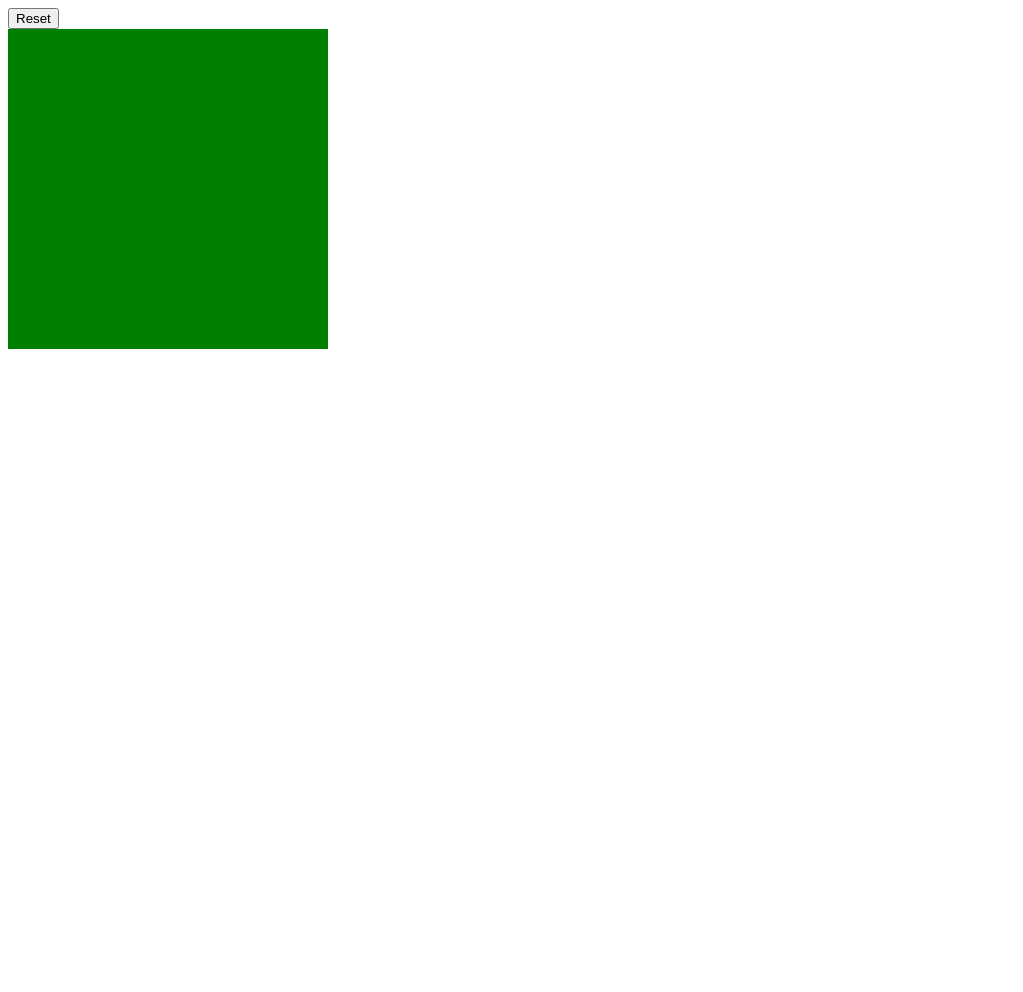
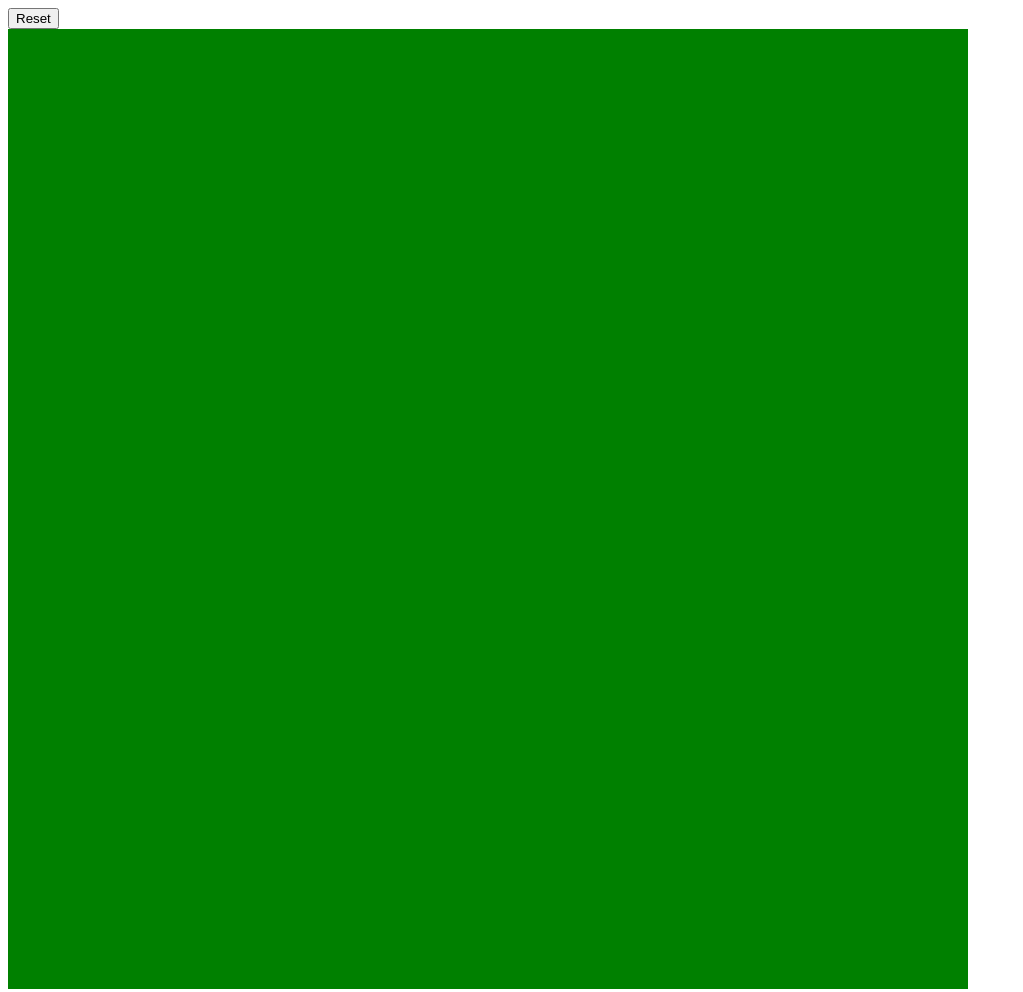
Before and after one commit to n6mya/odin-etch-a-sketch, a plain HTML site: page index.html in a window 1280 px wide. Shown: the whole page, without its empty margins (0-1023 px from the left). Before the commit the page ends 800 px from the top, so only its background shows below. Drawn offline with Linux system fonts and the light colour scheme.

Commit message:
set container size to 960px

```diff
--- a/style.css
+++ b/style.css
@@ -1,15 +1,20 @@
 #container {
     display: flex;
     flex-direction: column;
+    justify-content: center;
+    height: 960px;
+    width: 960px;
 }
 
 #row {
     display: flex;
     flex-direction: row;
+    flex-grow: 1;
+    justify-content: center;
 }
 
 #column {
-    width: 20px;
-    height: 20px;
+    display: flex;
+    flex-grow: 1;
     background-color: green;
 }
```
